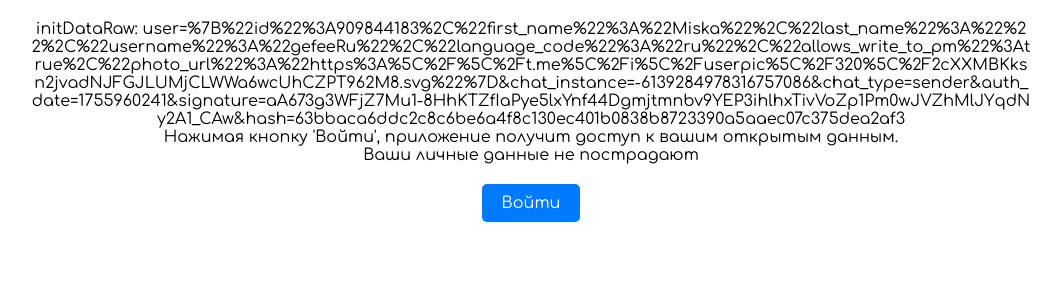
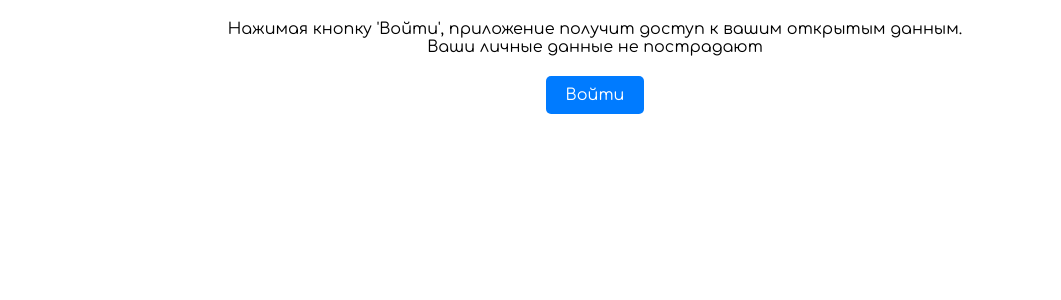
Before and after one commit to gefeeplay/mini-app, a Vue app: page / in a window 1280 px wide. Shown: the top 300 px of the page, without its empty margins (45-1106 px from the left). Built offline with nearby package versions, Linux system fonts and the light colour scheme.

Commit message:
LoginView style fix

```diff
--- a/src/components/LoginView.vue
+++ b/src/components/LoginView.vue
@@ -67,8 +67,6 @@ async function login() {
 
 <template>
   <div class="login-container">
-    <div> initDataRaw: {{ String(initDataRaw) }}</div>
-    <!--<div> initDataUnsafe: {{ initDataUnsafe}}</div>-->
     <div>Нажимая кнопку 'Войти', приложение получит доступ к вашим открытым данным.<br>
       Ваши личные данные не пострадают
     </div>
@@ -104,7 +102,6 @@ button:hover {
 }
 
 div{
- width: 90%;
   word-break: break-all;
 }
 </style>
```
